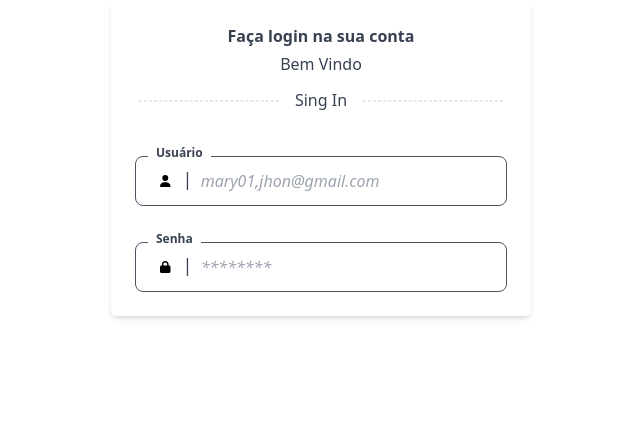
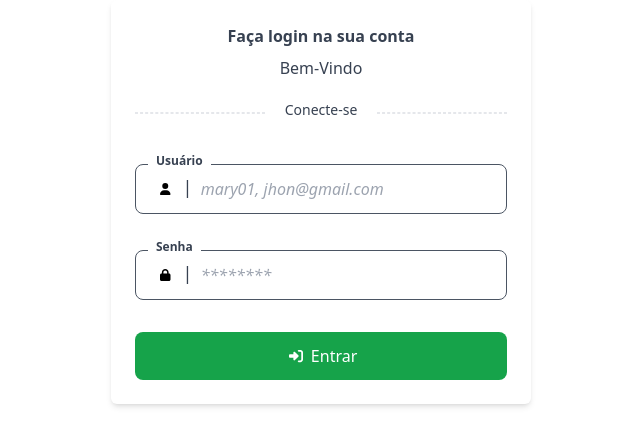
Before and after one commit to jytaloramon/fradius-dbadmin-web, a Vue app: page /signin in a window 1280 px wide. Shown: the top 446 px of the page, without its empty margins (319-959 px from the left). Built offline with nearby package versions, Linux system fonts and the light colour scheme.

Commit message:
feat: add "signin" button

```diff
--- a/src/components/login/TheSignIn.vue
+++ b/src/components/login/TheSignIn.vue
@@ -1,14 +1,14 @@
 <template>
   <login-modal>
     <div class="text-center">
-      <h2 class="text-base font-bold">Faça login na sua conta</h2>
-      <h3 class="mt-1 text-base">Bem Vindo</h3>
+      <h2 class="text-base font-bold">{{ $t('message.loginTitle') }}</h2>
+      <h3 class="mt-2 text-base">{{ $t('message.welcome') }}</h3>
     </div>
 
     <div
-      class="m-1 py-2 text-center before:float-left before:w-[140px] before:mt-3 before:border-dashed before:border-[1px] after:float-right after:w-[140px] after:mt-3 after:border-dashed after:border-[1px]"
+      class="mt-3 py-2 text-center text-sm before:float-left before:w-[130px] before:mt-3 before:border-dashed before:border-[1px] after:float-right after:w-[130px] after:mt-3 after:border-dashed after:border-[1px]"
     >
-      Sing In
+      {{ $t('label.logIn') }}
     </div>
 
     <form>
@@ -21,6 +21,10 @@
         :input-field-prop="form.password"
         @input-update="setPassword"
       />
+
+      <div class="mt-8 text-center">
+        <v-form-button :button-left-icon-prop="form.submitButton" />
+      </div>
     </form>
   </login-modal>
 </template>
@@ -30,6 +34,7 @@ import { defineComponent } from 'vue';
 
 import LoginModal from './LoginModal.vue';
 import VFormFieldLeftIconInputText from '@/common/components/form/input/VFormFieldLeftIconInputText.vue';
+import VFormButton from '@/common/components/form/buttons/VFormButtonLeftIcon.vue';
 import StyleFactory from '@/common/components/factory/StyleFactory';
 
 export default defineComponent({
@@ -37,10 +42,10 @@ export default defineComponent({
   components: {
     LoginModal,
     VFormFieldLeftIconInputText,
+    VFormButton,
   },
   data() {
     return {
-      k: '',
       form: {
         username: {
           style: StyleFactory.create(['mt-9', 'border-gray-600']),
@@ -78,6 +83,19 @@ export default defineComponent({
             color: 'black',
           },
         },
+        submitButton: {
+          type: 'button',
+          style: StyleFactory.create(['text-white', 'bg-green-600']),
+          text: this.$t('label.signIn'),
+          actionClick: () => {},
+          boxIcon: {
+            picture: {
+              icon: 'fa-solid fa-right-to-bracket',
+              size: 'sm',
+              color: 'white',
+            },
+          },
+        },
       },
     };
   },
--- a/src/i18n/ptBR.ts
+++ b/src/i18n/ptBR.ts
@@ -6,15 +6,19 @@ const content = {
     menu: 'Menu',
     username: 'Usuário',
     password: 'Senha',
+    signIn: 'Entrar',
     signOut: 'Sair',
+    logIn: 'Conecte-se',
     lightMode: 'Tema Claro',
     darkMode: 'Tema Escuro',
   },
   message: {
+    loginTitle: 'Faça login na sua conta',
     menuGreeting: 'Olá 👋',
+    welcome: 'Bem-Vindo',
   },
   example: {
-    username: 'mary01,jhon@gmail.com',
+    username: 'mary01, jhon{\'@\'}gmail.com',
     password: '********',
   },
 };
```
